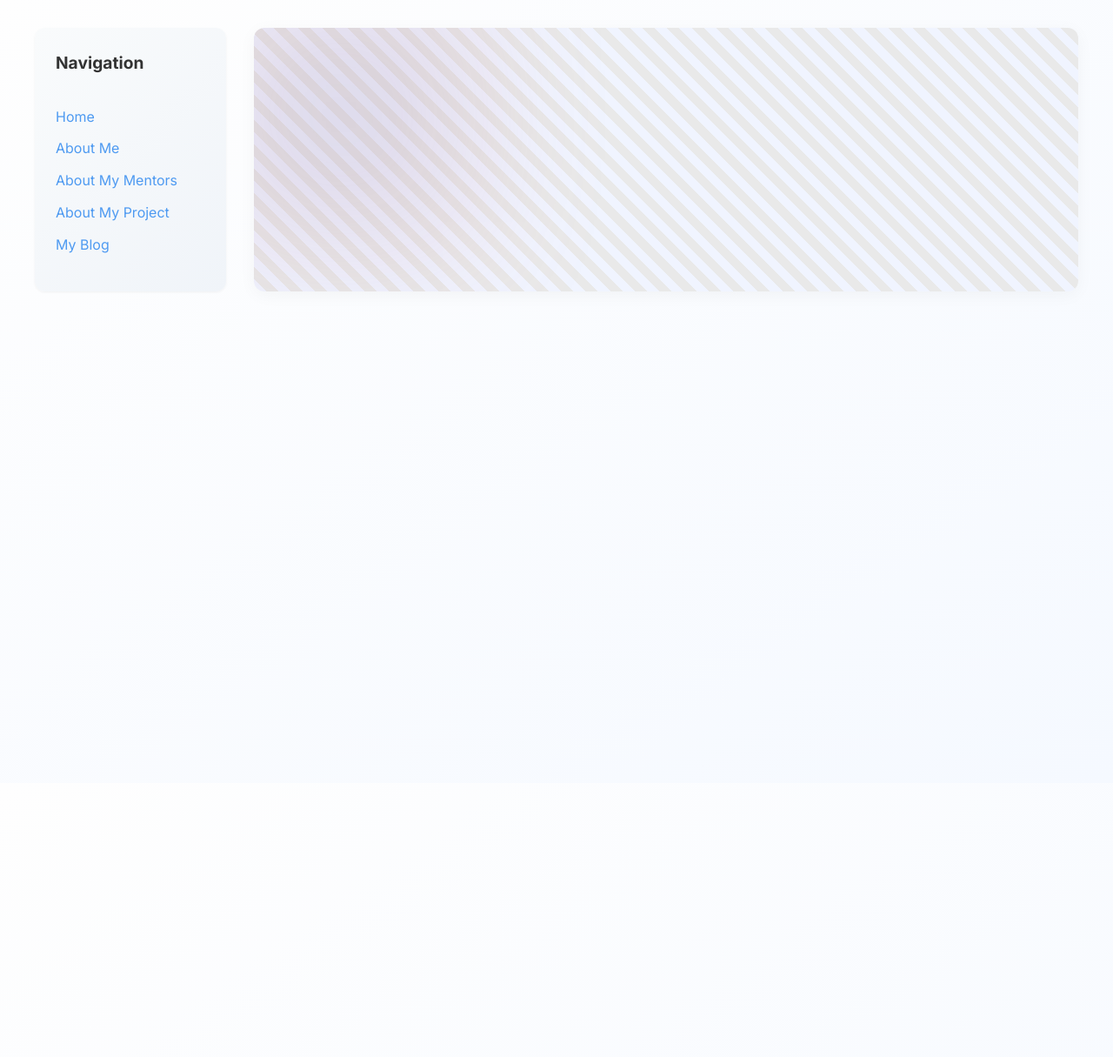
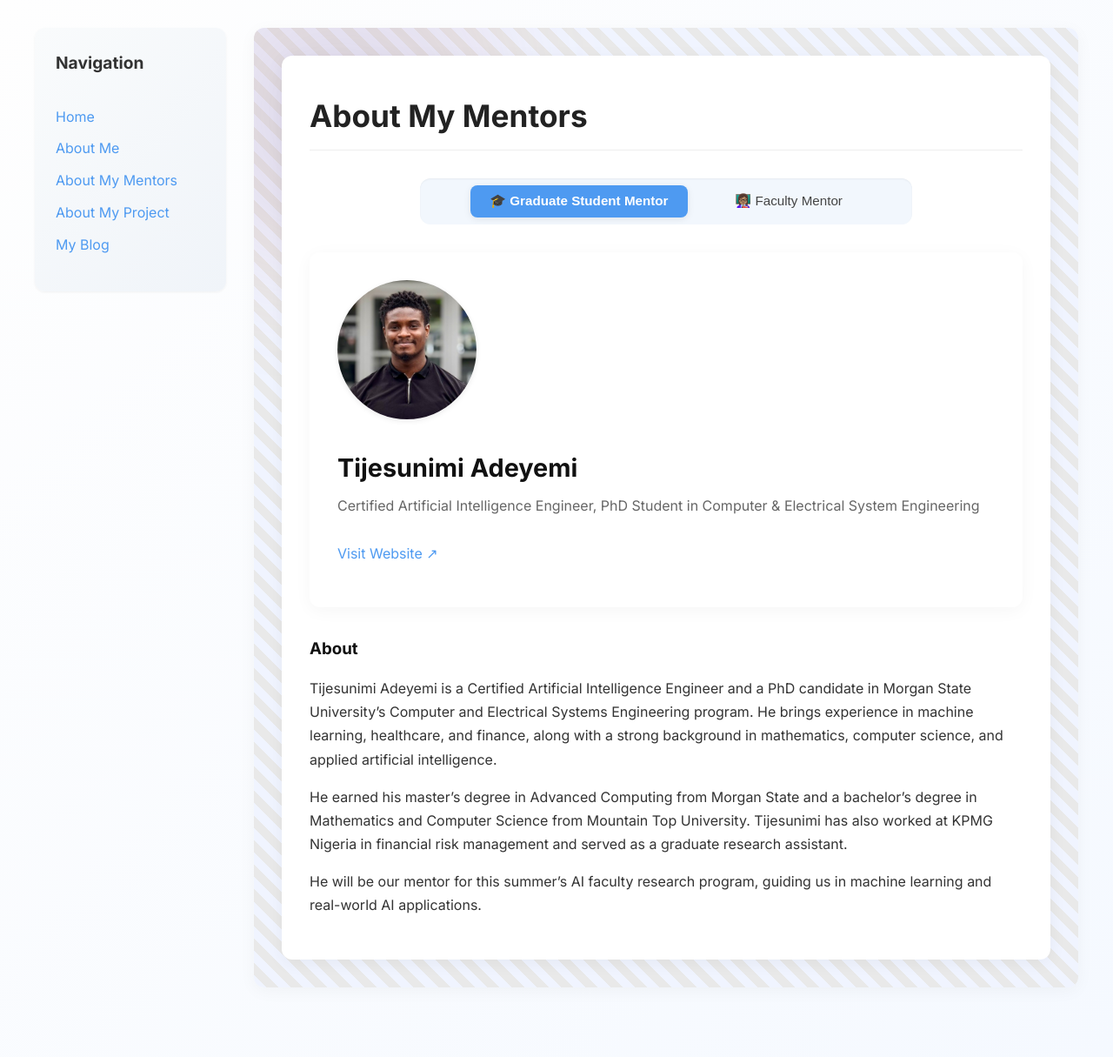
Before and after one commit to Ato-2025/Ato-2025.github.io, a Jekyll site: the page built from pages/about-my-mentor.md, in a window 1280 px wide. Shown: the whole page at 87% size. Built offline with Jekyll 4.4.1, drawn with Linux system fonts in a browser that asks for light colours; our own code applies the rules of GitHub Pages for plain Markdown files; before the commit the page ends 900 px from its top, so only the background shows below that.

Commit message:
Update about-my-mentor.md

```diff
--- a/pages/about-my-mentor.md
+++ b/pages/about-my-mentor.md
@@ -3,9 +3,10 @@ layout: mentor
 title: About My Mentors
 permalink: /about-my-mentor.html
 
-  graduate_mentor:
+graduate_mentor:
   name: Tijesunimi Adeyemi
-  title: Certified Artificial Intelligence Engineer, PhD Student in Computer & Electrical System Engineering
+  title: "Certified Artificial Intelligence Engineer, PhD Student in Computer &
+  Electrical System Engineering"
   image: /assets/images/student mentor.jpeg
   website: https://www.linkedin.com/in/adeyemi-tijesunimi/
   bio: |
@@ -17,7 +18,7 @@ permalink: /about-my-mentor.html
 
 faculty_mentor:
   name: Dr. Roshan Paudel
-  title: Professor of Practice, Morgan State University
+  title: "Professor of Practice, Morgan State University"
   image: /assets/images/faculty mentor.jpg
   website: https://www.linkedin.com/in/roshan-paudel-ph-d-b3438488/
   bio: |
```
